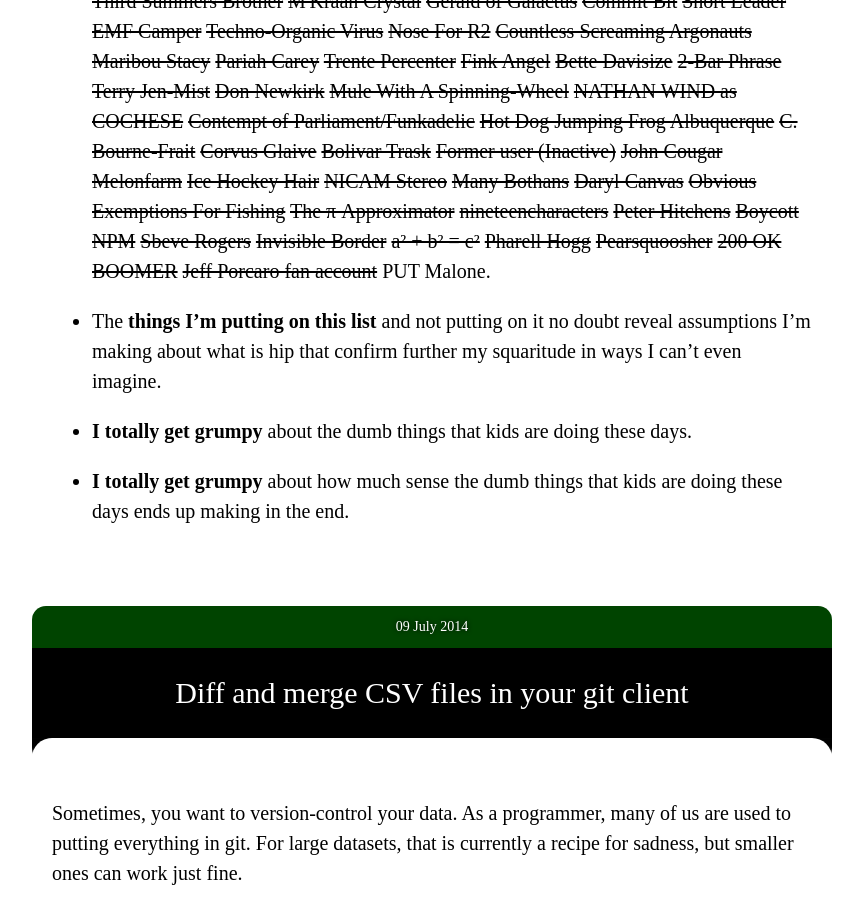
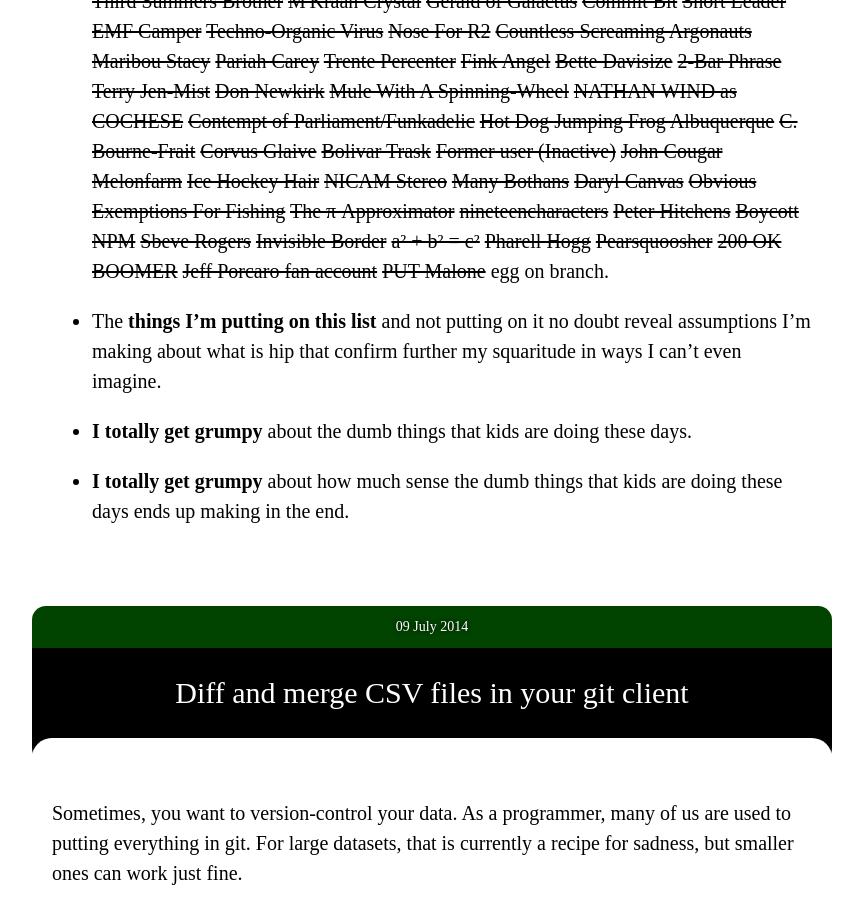
Before and after one commit to paulfitz/paulfitz.github.io, a Jekyll site: the page built from index.html, in a window 1280 px wide and 900 px high, scrolled down 22041 px. Shown: the whole window, without its empty margins (208-1071 px from the left). Built offline with Jekyll 4.4.1, drawn with Linux system fonts in a browser that asks for light colours; nearby versions of some CDN libraries.

Commit message:
add a pikesleyism

```diff
--- a/_data/pikes.json
+++ b/_data/pikes.json
@@ -200,5 +200,6 @@
   "Pearsquoosher",
   "200 OK BOOMER",
   "Jeff Porcaro fan account",
-  "PUT Malone"
+  "PUT Malone",
+  "egg on branch"
 ]
```
